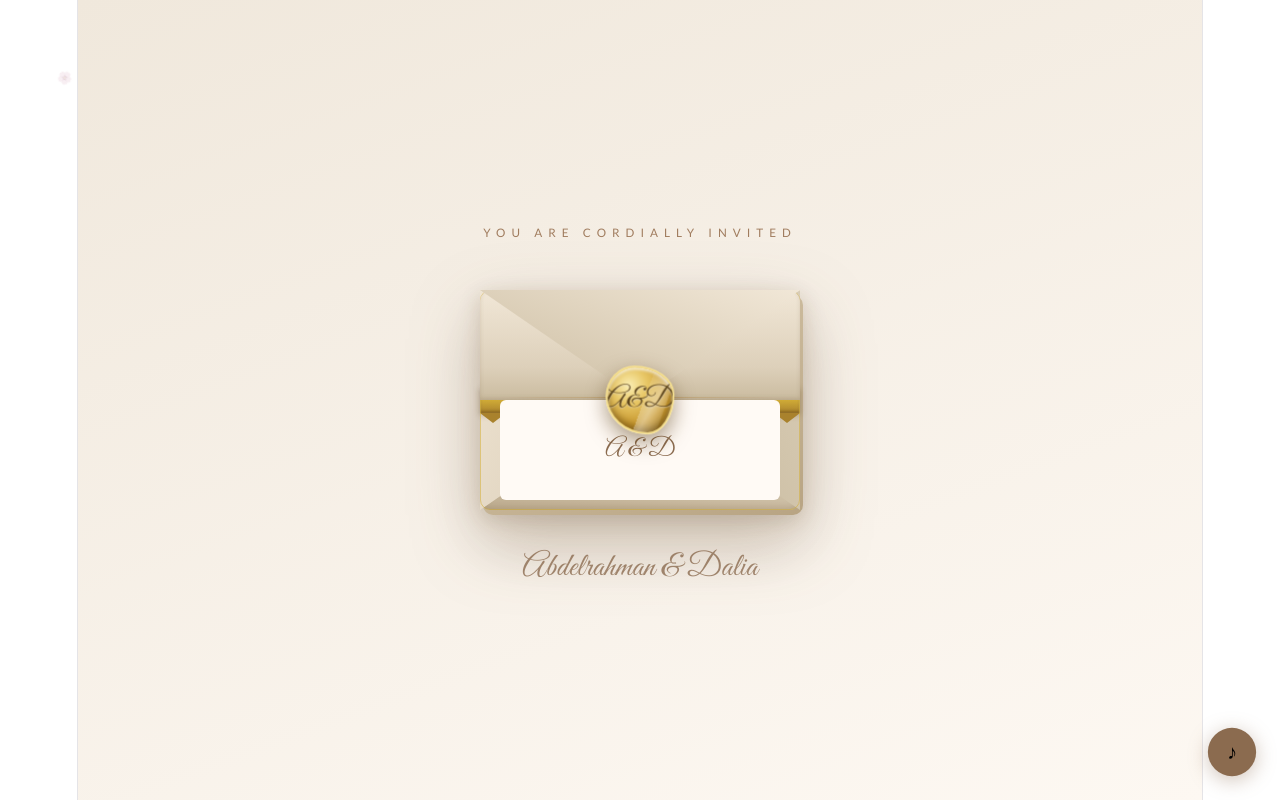
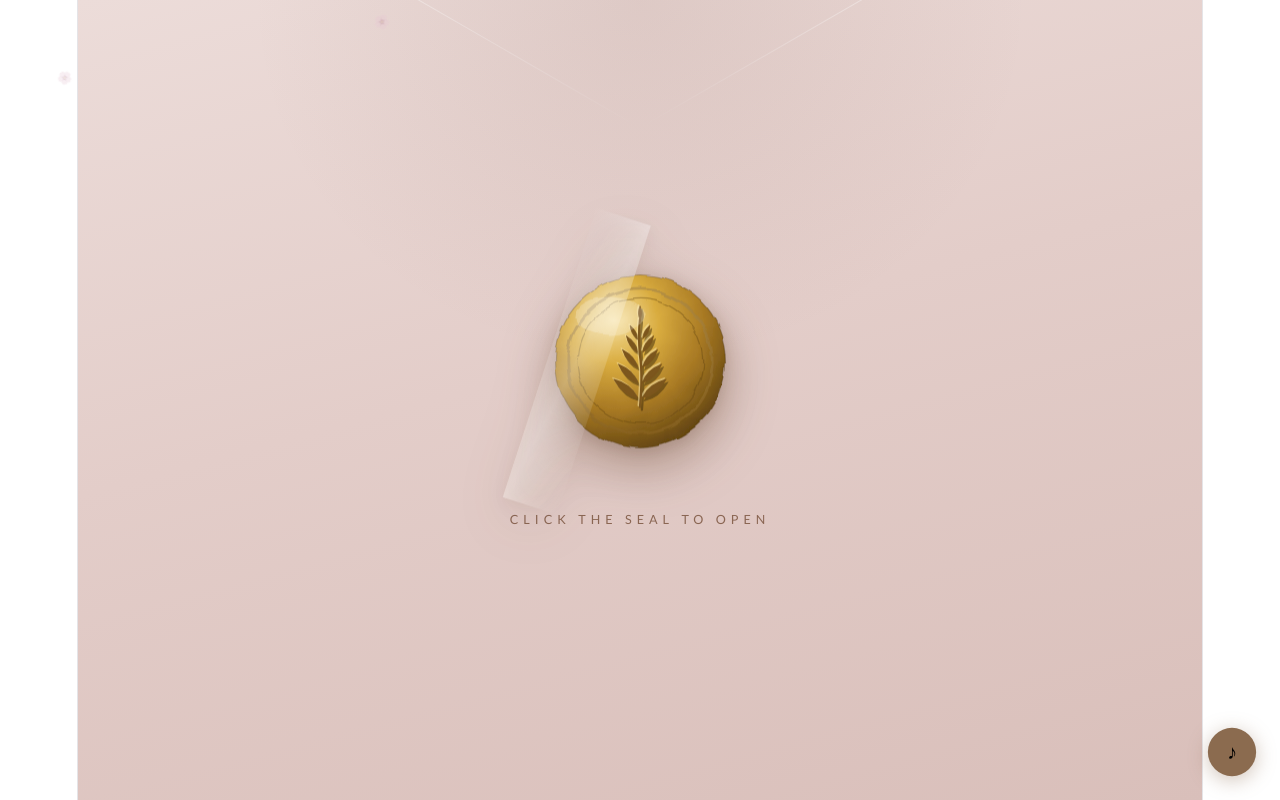
Before and after one commit to Ahmed151-badawy/wedding-invitation, a React (Vite) app: page / in a window 1280 px wide. Built offline with nearby package versions, Linux system fonts and the light colour scheme.

Commit message:
Refactor App component and add SVG elements

```diff
--- a/src/App.jsx
+++ b/src/App.jsx
@@ -233,7 +233,81 @@ function BotanicalFrame({ style = {} }) {
   );
 }
 
-// Colors used across sections — defined once for wave consistency
+// A symmetric engraved botanical branch — a central stem with tapering
+// leaflet pairs and a terminal leaflet at the tip. Rendered three times
+// inside WaxSeal (shadow / highlight / base, each offset by a pixel or
+// two) to fake a pressed-wax engraving without needing a real image.
+function LeafSprig() {
+  const leaflets = [
+    { y: 34, s: 1.15, r: 52 },
+    { y: 18, s: 1.02, r: 46 },
+    { y: 2, s: 0.9, r: 40 },
+    { y: -14, s: 0.76, r: 34 },
+    { y: -28, s: 0.6, r: 28 },
+  ];
+  return (
+    <g strokeWidth="1.4" strokeLinecap="round">
+      <path d="M0,44 Q3,10 0,-10 Q-2,-32 0,-48" fill="none" strokeWidth="2.4" />
+      {leaflets.map((l, i) => (
+        <g key={i}>
+          <path transform={`translate(3 ${l.y}) rotate(${l.r}) scale(${l.s})`} d="M0,0 Q6,-12 0,-26 Q-6,-12 0,0 Z" />
+          <path transform={`translate(-3 ${l.y}) rotate(${-l.r}) scale(${l.s})`} d="M0,0 Q6,-12 0,-26 Q-6,-12 0,0 Z" />
+        </g>
+      ))}
+      <path transform="translate(0,-48) scale(0.55)" d="M0,0 Q6,-12 0,-26 Q-6,-12 0,0 Z" />
+    </g>
+  );
+}
+
+// A raised wax-seal medallion: an irregular turbulence-displaced disc,
+// concentric tooled rings, an engraved branch (via offset layers), and
+// a soft specular highlight — built entirely from SVG so it reads as
+// pressed wax rather than a flat gold sticker.
+function WaxSeal({ onClick, cracked }) {
+  return (
+    <button
+      type="button"
+      className={`wax-seal-big${cracked ? " crack" : ""}`}
+      onClick={onClick}
+      aria-label="Open the invitation"
+    >
+      <svg viewBox="0 0 200 200" width="100%" height="100%">
+        <defs>
+          <filter id="waxEdge" x="-30%" y="-30%" width="160%" height="160%">
+            <feTurbulence type="fractalNoise" baseFrequency="0.045" numOctaves="2" seed="4" result="n" />
+            <feDisplacementMap in="SourceGraphic" in2="n" scale="7" xChannelSelector="R" yChannelSelector="G" />
+          </filter>
+          <radialGradient id="waxBase" cx="35%" cy="26%" r="80%">
+            <stop offset="0%" stopColor="#f6e0a0" />
+            <stop offset="32%" stopColor="#d9ac3f" />
+            <stop offset="65%" stopColor="#a97a24" />
+            <stop offset="100%" stopColor="#5f420f" />
+          </radialGradient>
+          <radialGradient id="waxRing" cx="50%" cy="42%" r="60%">
+            <stop offset="0%" stopColor="#f8e6a8" />
+            <stop offset="100%" stopColor="#87601f" />
+          </radialGradient>
+        </defs>
+
+        <circle cx="100" cy="100" r="90" fill="url(#waxBase)" filter="url(#waxEdge)" />
+        <circle cx="100" cy="100" r="90" fill="none" stroke="#4a3410" strokeWidth="1.2" opacity="0.35" filter="url(#waxEdge)" />
+        <circle cx="100" cy="100" r="76" fill="none" stroke="url(#waxRing)" strokeWidth="3" opacity="0.65" filter="url(#waxEdge)" />
+        <circle cx="100" cy="100" r="66" fill="none" stroke="#5f420f" strokeWidth="1.3" opacity="0.4" filter="url(#waxEdge)" />
+
+        <g transform="translate(100,104)">
+          <g transform="translate(2,3)" opacity="0.5" fill="#3d2a0c" stroke="#3d2a0c"><LeafSprig /></g>
+          <g transform="translate(-1.4,-1.8)" opacity="0.55" fill="#fbe8ae" stroke="#fbe8ae"><LeafSprig /></g>
+          <g fill="#7c561d" stroke="#7c561d"><LeafSprig /></g>
+        </g>
+
+        <ellipse cx="68" cy="52" rx="36" ry="20" fill="rgba(255,255,255,0.22)" filter="url(#waxEdge)" />
+      </svg>
+      <span className="wax-seal-shine-big" />
+    </button>
+  );
+}
+
+
 const C = {
   hero:      "#fdf8f2",
   details:   "#f3ebe2",
@@ -295,115 +369,73 @@ export default function WeddingInvitation() {
           50%  { opacity: 0.5; }
           100% { transform: translateX(160%); opacity: 0; }
         }
-        @keyframes heartBeat {
-          0%, 100% { transform: translate(-50%,-50%) scale(1); }
-          50%      { transform: translate(-50%,-50%) scale(1.12); }
+        @keyframes envelopeFloat {
+          0%, 100% { transform: translateY(0); }
+          50%      { transform: translateY(-8px); }
         }
-        @keyframes envelopeFloat {
-          0%, 100% { transform: translateY(0) rotate(0deg); }
-          50%      { transform: translateY(-9px) rotate(0.4deg); }
+        @keyframes sealShineBig {
+          0%   { transform: translateX(-80%) rotate(18deg); opacity: 0; }
+          15%  { opacity: 0.5; }
+          45%  { opacity: 0.5; }
+          70%  { transform: translateX(180%) rotate(18deg); opacity: 0; }
+          100% { transform: translateX(180%) rotate(18deg); opacity: 0; }
         }
-        @keyframes sealShine {
-          0%   { transform: translateX(-70%) rotate(20deg); opacity: 0; }
-          15%  { opacity: 0.55; }
-          45%  { opacity: 0.55; }
-          65%  { transform: translateX(160%) rotate(20deg); opacity: 0; }
-          100% { transform: translateX(160%) rotate(20deg); opacity: 0; }
-        }
-
-        .envelope {
-          animation: envelopeFloat 5.5s ease-in-out infinite;
-          filter: drop-shadow(0 26px 34px rgba(90,62,30,0.28)) drop-shadow(0 6px 10px rgba(90,62,30,0.18));
-          transition: opacity 0.6s ease 0.35s, transform 0.6s ease 0.35s;
-        }
-        .envelope.dismiss { opacity: 0; transform: scale(0.92) translateY(10px); }
-        .envelope-edge {
-          position:absolute; inset:0; border-radius:10px;
-          background: linear-gradient(155deg, #d8c9ac, #b8a483);
-          transform: translate(3px, 5px); z-index: -1;
-        }
-        .envelope-body {
-          position: absolute; inset: 0; border-radius: 10px;
-          background:
-            repeating-linear-gradient(115deg, rgba(255,255,255,0.05) 0px, rgba(255,255,255,0.05) 1px, transparent 1px, transparent 4px),
-            linear-gradient(155deg, #ece1d0 0%, #ddd0ba 55%, #cabb9f 100%);
-          box-shadow: inset 0 1px 1px rgba(255,255,255,0.6), inset 0 -2px 6px rgba(90,62,30,0.12);
-        }
-        .envelope-ribbon {
-          position:absolute; left:0; right:0; top:50%; height:26px; margin-top:-13px; z-index:4;
-          background: linear-gradient(180deg, #f3dd93, #d4af37 45%, #a9822d);
-          box-shadow: 0 2px 6px rgba(90,62,20,0.35), inset 0 1px 2px rgba(255,255,255,0.5), inset 0 -2px 3px rgba(90,60,10,0.4);
-        }
-        .envelope-ribbon::before, .envelope-ribbon::after {
-          content:''; position:absolute; top:100%; width:0; height:0;
-          border-left: 13px solid transparent; border-right: 13px solid transparent;
-        }
-        .envelope-ribbon::before { left:0; border-top:10px solid #a9822d; }
-        .envelope-ribbon::after { right:0; border-top:10px solid #a9822d; }
-        .envelope-gold-edge {
-          position: absolute; inset: 0; border-radius: 10px;
-          border: 1px solid rgba(212,175,55,0.55);
-          pointer-events: none; z-index: 6;
-        }
-        .envelope-pocket {
-          position:absolute; bottom:0; left:0; right:0; height:55%;
-          background: linear-gradient(200deg, #d9cdb6, #c0af92);
-          border-radius:0 0 10px 10px; z-index:1;
-          clip-path: polygon(0 100%, 50% 6%, 100% 100%);
-          box-shadow: inset 0 -3px 6px rgba(90,62,30,0.18);
-        }
-        .envelope-flap-left {
-          position:absolute; top:0; left:0; bottom:0; width:50%;
-          background: linear-gradient(115deg, #efe4d3, #d7cab2);
-          clip-path: polygon(0 0,100% 50%,0 100%); z-index:2;
-        }
-        .envelope-flap-right {
-          position:absolute; top:0; right:0; bottom:0; width:50%;
-          background: linear-gradient(245deg, #d9cdb6, #c4b598);
-          clip-path: polygon(100% 0,0 50%,100% 100%); z-index:2;
-        }
-        .env-lid {
-          background: linear-gradient(180deg, #f1e7d7, #ddd0ba 70%, #cabb9f);
-          box-shadow: inset 0 -2px 4px rgba(90,62,30,0.15);
-        }
-        .env-lid::after {
-          content:''; position:absolute; left:8%; right:8%; bottom:2px; height:1px;
-          background: linear-gradient(90deg, transparent, rgba(180,140,70,0.5), transparent);
-        }
-        .env-lid-shadow {
-          position:absolute; top:50%; left:6%; right:6%; height:14px;
-          background: radial-gradient(ellipse at center, rgba(90,62,30,0.22), transparent 75%);
-          opacity:0; transition: opacity 0.5s ease 0.5s; pointer-events:none;
-        }
-        .env-lid-shadow.show { opacity:1; }
-        .wax-seal {
-          position:absolute; top:50%; left:50%; transform:translate(-50%,-50%);
-          width:64px; height:64px; z-index:15;
-          border-radius: 42% 58% 39% 61% / 45% 42% 58% 55%;
-          background: radial-gradient(circle at 33% 28%, #fbeeb3 0%, #e8c766 28%, #c9992f 62%, #8a6a24 100%);
-          border: 2px solid #f4de8e;
-          box-shadow:
-            0 8px 20px rgba(90,62,20,0.5),
-            inset 0 2px 3px rgba(255,255,255,0.75),
-            inset 0 -4px 7px rgba(90,60,10,0.55);
-          display:flex; align-items:center; justify-content:center;
-          overflow:hidden;
-          animation: heartBeat 2.6s ease-in-out infinite;
+        @keyframes crackSeal {
+          0%   { transform: scale(1) rotate(0deg); }
+          35%  { transform: scale(0.9) rotate(-4deg); }
+          100% { transform: scale(0.55) rotate(6deg); opacity: 0; }
         }
         @keyframes contentReveal {
           from { opacity: 0; transform: translateY(18px) scale(0.99); }
           to   { opacity: 1; transform: translateY(0) scale(1); }
         }
         .main-content { animation: contentReveal 1.1s cubic-bezier(.22,.61,.36,1); }
-        .wax-seal-shine {
-          position:absolute; top:-20%; bottom:-20%; width:34%;
-          background: linear-gradient(100deg, transparent, rgba(255,255,255,0.75), transparent);
-          animation: sealShine 4s ease-in-out infinite;
+
+        .envelope-scene {
+          min-height: 100vh; position: relative; overflow: hidden;
+          display: flex; flex-direction: column; align-items: center; justify-content: center;
+          gap: 2.75rem;
+          background: linear-gradient(165deg, #ecdcd9 0%, #e3cdc9 45%, #d9bfba 100%);
+          transition: opacity 0.7s ease, transform 0.7s ease;
         }
-        .wax-seal-mono {
-          position:relative; z-index:2; font-family:'Great Vibes', cursive;
-          font-size:1.55rem; color:#5b431a; text-shadow: 0 1px 0 rgba(255,255,255,0.45);
+        .envelope-scene.dismiss { opacity: 0; transform: scale(1.03); }
+        .fold-crease {
+          position: absolute; top: -6%; width: 62%; height: 1px;
+          background: linear-gradient(90deg, transparent, rgba(255,255,255,0.55), transparent);
+          transform-origin: top center;
         }
+        .fold-left  { left: -8%;  transform: rotate(30deg); }
+        .fold-right { right: -8%; transform: rotate(-30deg); }
+        .fold-shadow {
+          position: absolute; top: 0; left: 50%; width: 70%; height: 46%;
+          transform: translateX(-50%);
+          background: radial-gradient(ellipse at top, rgba(120,80,70,0.10), transparent 70%);
+          pointer-events: none;
+        }
+
+        .wax-seal-big {
+          position: relative; width: clamp(140px, 30vw, 190px); height: clamp(140px, 30vw, 190px);
+          border: none; background: none; padding: 0; cursor: pointer;
+          animation: envelopeFloat 5s ease-in-out infinite;
+          filter: drop-shadow(0 18px 26px rgba(90,55,30,0.35)) drop-shadow(0 4px 8px rgba(90,55,30,0.2));
+          transition: transform 0.5s cubic-bezier(.36,.07,.19,.97), opacity 0.5s ease;
+          -webkit-tap-highlight-color: transparent;
+        }
+        .wax-seal-big:hover { transform: scale(1.04); }
+        .wax-seal-big.crack { animation: crackSeal 0.6s ease forwards; }
+        .wax-seal-shine-big {
+          position: absolute; top: -30%; bottom: -30%; width: 30%; left: 10%;
+          background: linear-gradient(100deg, transparent, rgba(255,255,255,0.65), transparent);
+          animation: sealShineBig 4.5s ease-in-out infinite;
+          pointer-events: none;
+        }
+
+        .seal-caption {
+          font-family: 'Lato', sans-serif; font-size: 0.7rem;
+          letter-spacing: 5px; text-transform: uppercase; color: #8a6653;
+          transition: opacity 0.4s ease;
+        }
+        .seal-caption.hidden { opacity: 0; }
 
         .petal {
           position: absolute; top: -30px; pointer-events: none;
@@ -450,32 +482,6 @@ export default function WeddingInvitation() {
           font-family: 'Lato', sans-serif; font-size: 0.6rem;
           letter-spacing: 4px; text-transform: uppercase; margin-top: 8px; color: #a07c5e;
         }
-
-        .env-lid {
-          position: absolute; top: 0; left: 0; right: 0; height: 50%;
-          border-radius: 12px 12px 0 0;
-          transform-origin: top center; transform-style: preserve-3d; z-index: 10;
-          transition: transform 0.85s cubic-bezier(0.4,0,0.2,1);
-        }
-        .env-lid.open { transform: rotateX(-165deg); }
-
-        .letter {
-          position: absolute; bottom: 10px; left: 20px; right: 20px;
-          background: #fffaf5; border-radius: 6px; height: 100px;
-          display: flex; align-items: center; justify-content: center;
-          font-family: 'Great Vibes', cursive; font-size: 1.4rem; color: #8b6b4f;
-          z-index: 5;
-          transition: transform 0.85s cubic-bezier(0.4,0,0.2,1) 0.3s, opacity 0.85s ease 0.3s;
-        }
-        .letter.rising { transform: translateY(-92px); opacity: 1; }
-
-        .open-btn {
-          position: absolute; bottom: 16px; left: 0; right: 0; text-align: center;
-          font-family: 'Lato', sans-serif; font-size: 0.65rem;
-          letter-spacing: 5px; text-transform: uppercase; color: #9a7c63;
-          transition: opacity 0.4s ease;
-        }
-        .open-btn.hidden { opacity: 0; }
 
         .audio-btn {
           position: fixed; bottom: 24px; right: 24px; z-index: 100;
@@ -551,42 +557,14 @@ export default function WeddingInvitation() {
 
       {/* ── ENVELOPE ── */}
       {!revealed && (
-        <section style={{ minHeight:"100vh", display:"flex", alignItems:"center", justifyContent:"center", background:`linear-gradient(160deg, #f0e8dc, ${C.hero})`, position:"relative", zIndex:2 }}>
-          <div style={{ textAlign:"center" }}>
-            <p style={{ fontFamily:"'Lato', sans-serif", letterSpacing:"6px", textTransform:"uppercase", fontSize:"0.65rem", color:"#a07c5e", marginBottom:"2.5rem" }}>
-              You Are Cordially Invited
-            </p>
+        <section className={`envelope-scene${opened ? " dismiss" : ""}`}>
+          <div className="fold-crease fold-left" />
+          <div className="fold-crease fold-right" />
+          <div className="fold-shadow" />
 
-            <div className={`envelope${opened ? " dismiss" : ""}`} onClick={handleOpen} style={{
-              position:"relative", width:"320px", height:"220px",
-              cursor: opened ? "default" : "pointer",
-              perspective:"600px", transformStyle:"preserve-3d", margin:"0 auto",
-            }}>
-              <div className="envelope-edge" />
-              <div className="envelope-body" />
-              <div className="envelope-pocket" />
-              <div className="envelope-flap-left" />
-              <div className="envelope-flap-right" />
-              <div className="envelope-ribbon" />
-              <div className="envelope-gold-edge" />
-              <div className={`letter${opened ? " rising" : ""}`}>A & D</div>
-              <div className={`env-lid${opened ? " open" : ""}`}>
-                <div style={{ position:"absolute", bottom:0, left:0, right:0, top:0, clipPath:"polygon(0 0,50% 100%,100% 0)", background:"linear-gradient(200deg,#f1e7d7,#cabb9f)" }}/>
-              </div>
-              <div className={`env-lid-shadow${opened ? " show" : ""}`} />
-              {!opened && (
-                <div className="wax-seal">
-                  <div className="wax-seal-shine" />
-                  <span className="wax-seal-mono">A&amp;D</span>
-                </div>
-              )}
-              <div className={`open-btn${opened ? " hidden" : ""}`}>Tap to open</div>
-            </div>
+          <WaxSeal onClick={handleOpen} cracked={opened} />
 
-            <p style={{ marginTop:"2.5rem", fontFamily:"'Great Vibes', cursive", fontSize:"1.8rem", color:"#8b6b4f", opacity:0.8 }}>
-              Abdelrahman & Dalia
-            </p>
-          </div>
+          <p className={`seal-caption${opened ? " hidden" : ""}`}>Click the seal to open</p>
         </section>
       )}
 
```
